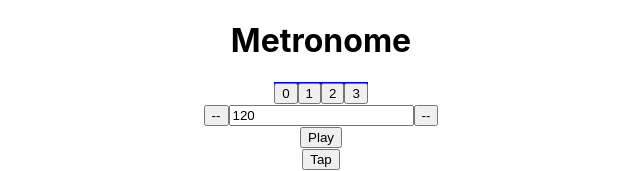
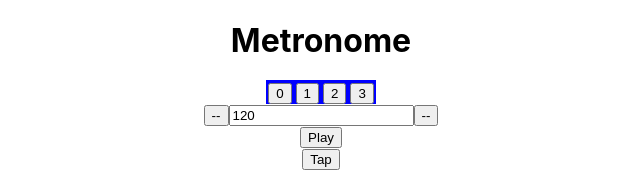
Before and after one commit to apparatusjazz/React-Metronome, a React (Create React App) app: page / in a window 1280 px wide. Shown: the top 171 px of the page, without its empty margins (319-959 px from the left). Built offline with nearby package versions, Linux system fonts and the light colour scheme.

Commit message:
Added visuals to beat accent

```diff
--- a/src/components/accents.js
+++ b/src/components/accents.js
@@ -8,6 +8,7 @@ class Accents extends Component {
             let beat = <Beat
                 key={i}
                 beatNo={i}
+                currentNote={this.props.currentNote}
                 accent={this.props.defaultAccent}
                 handleAccentChange={this.props.handleAccentChange}
             />
--- a/src/components/beat.js
+++ b/src/components/beat.js
@@ -3,18 +3,25 @@ import React, { Component } from 'react'
 class Beat extends Component {
 
     handleClick(val) {
-        if (this.accent === 4) {
+        if (this.accent === 3) {
             this.accent = 0;
+            this.props.handleAccentChange(val, this.accent);
+        } else {
+            this.props.handleAccentChange(val, ++this.accent);
         }
-        this.props.handleAccentChange(val, ++this.accent);
-
     }
     componentDidMount() {
         this.accent = 1;
     }
     render() {
         const colors = ["grey", "blue", "red", "black"];
-        const beatStyle = { backgroundColor: colors[this.accent] }
+        const highlight = () => {
+            if (this.props.beatNo + 1 === this.props.currentNote ||
+                (this.props.beatNo === 3 && this.props.currentNote === 0)) {
+                return 5;
+            } else return 2;
+        }
+        const beatStyle = { backgroundColor: colors[this.accent], padding: highlight() }
         return (
             <span className="beat" style={beatStyle}>
                 <button
```
